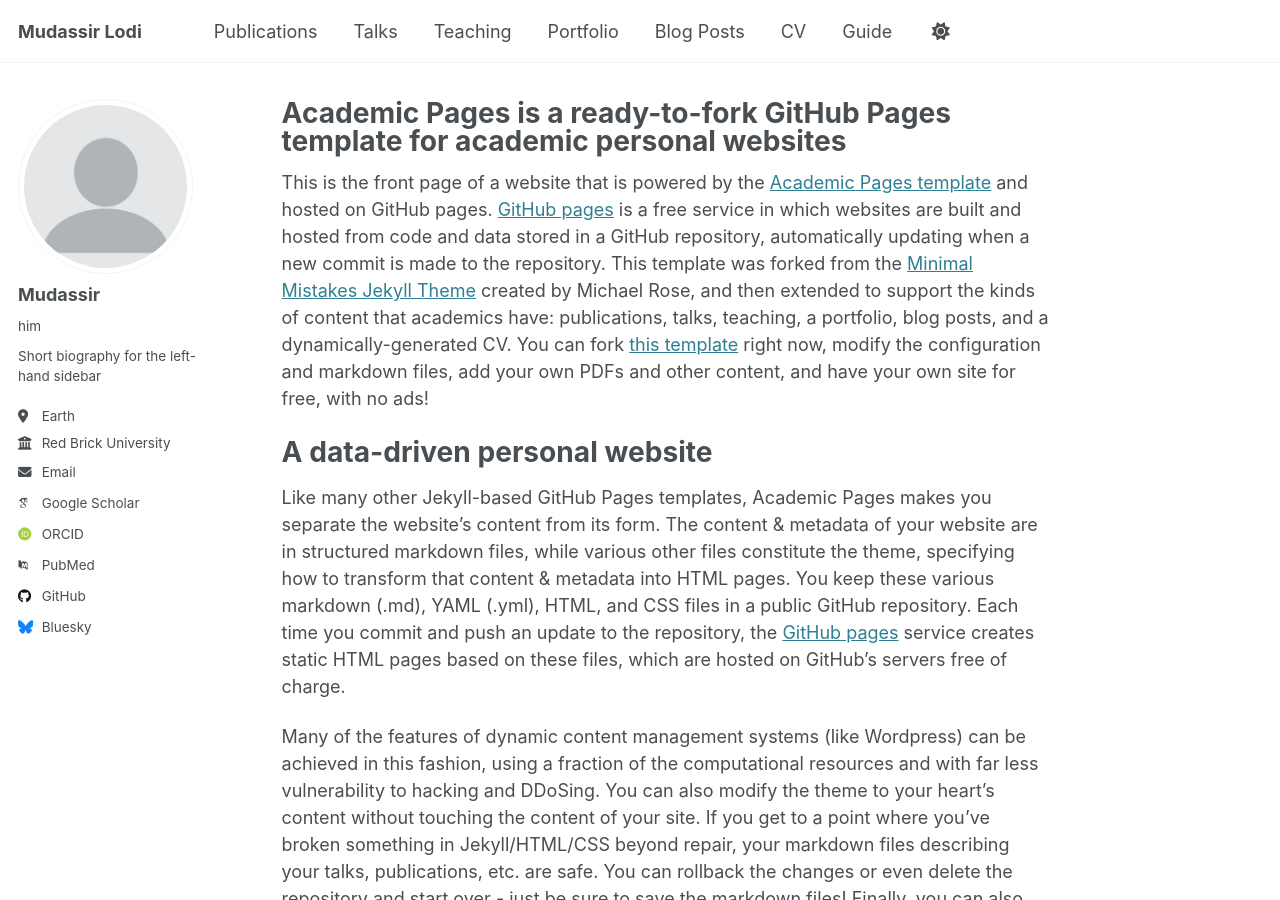
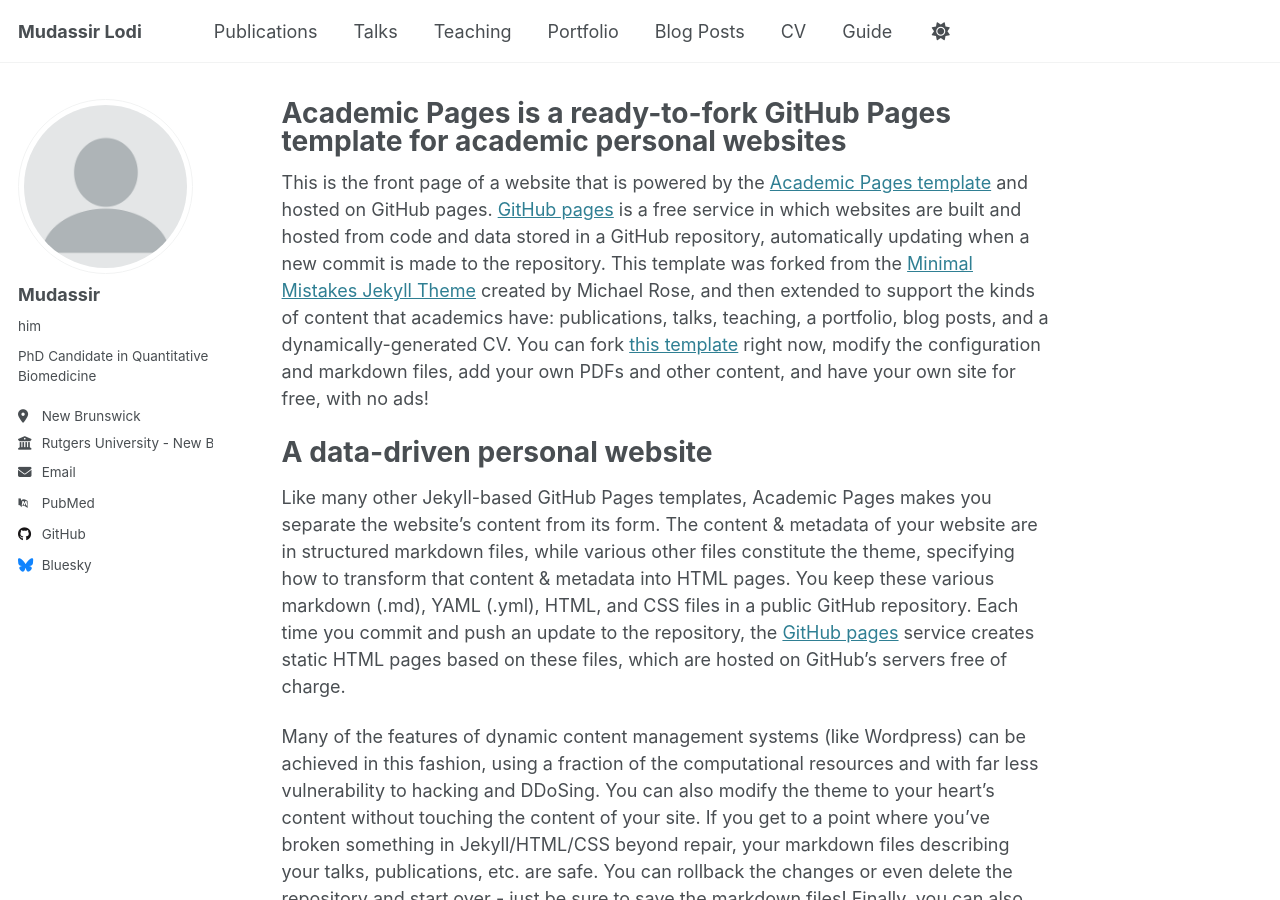
Before and after one commit to mklodi1/mklodi1.github.io, a Jekyll site: the page built from _pages/about.md, in a window 1280 px wide and 900 px high. Built offline with Jekyll 4.4.1, drawn with Linux system fonts in a browser that asks for light colours; some web fonts are replaced.

Commit message:
Update _config.yml

```diff
--- a/_config.yml
+++ b/_config.yml
@@ -25,19 +25,19 @@ author:
   avatar           : "profile.png"
   name             : "Mudassir"
   pronouns         : "him" # example: "she/her"
-  bio              : "Short biography for the left-hand sidebar"
-  location         : "Earth"
-  employer         : "Red Brick University"
+  bio              : "PhD Candidate in Quantitative Biomedicine"
+  location         : "New Brunswick"
+  employer         : "Rutgers University - New Brunswick"
   uri              : # URL
-  email            : "none@example.org"
+  email            : "mudassir.k.lodi@gmail.com"
 
   # Academic websites
   arxiv            : # URL - Update with the correct link to your profile
-  googlescholar    : "https://scholar.google.com/citations?user=PS_CX0AAAAAJ"
+  googlescholar    : #
   impactstory      : # URL
-  orcid            : "http://orcid.org/yourorcidurl"
+  orcid            : #
   semantic         : # URL
-  pubmed           : "https://www.ncbi.nlm.nih.gov/pubmed/?term=john+snow"
+  pubmed           : "https://orcid.org/0000-0001-7766-5965" #
   researchgate     : # URL
   scopus           : # URL
 
@@ -45,7 +45,7 @@ author:
   bitbucket        : # Username - Update with your username on the site
   codepen          : # Username
   dribbble         : # Username
-  github           : "academicpages"
+  github           : "mklodi1"
   kaggle           : # Username
   stackoverflow    : # User number or user number and name (i.e., use "1" or "1/jeff-atwood")
 
```
